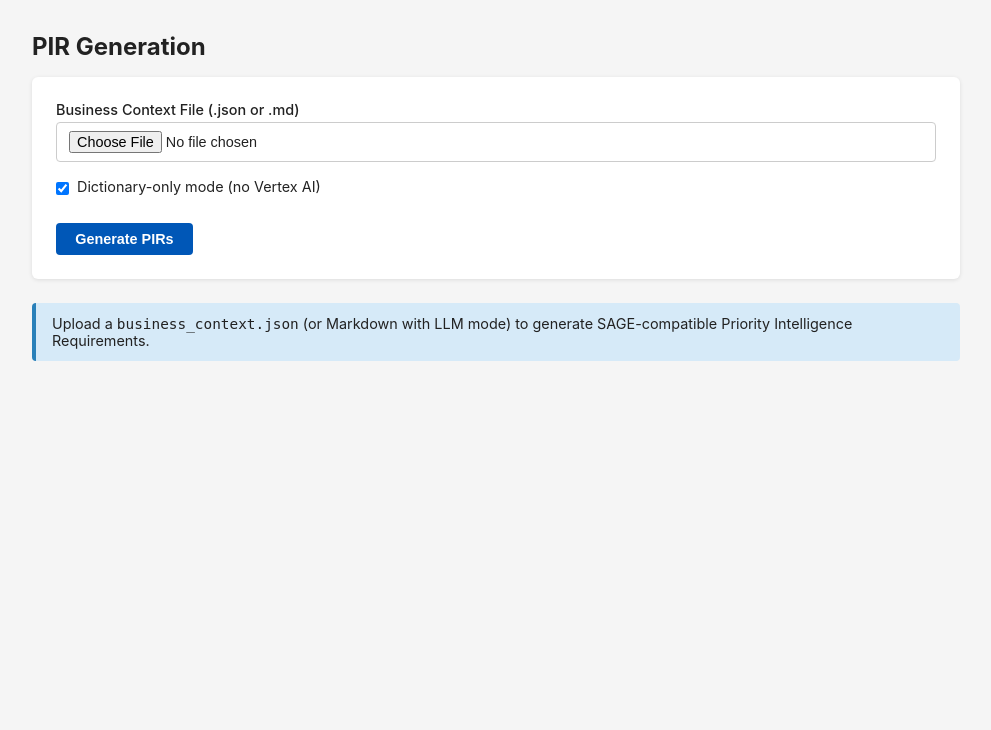
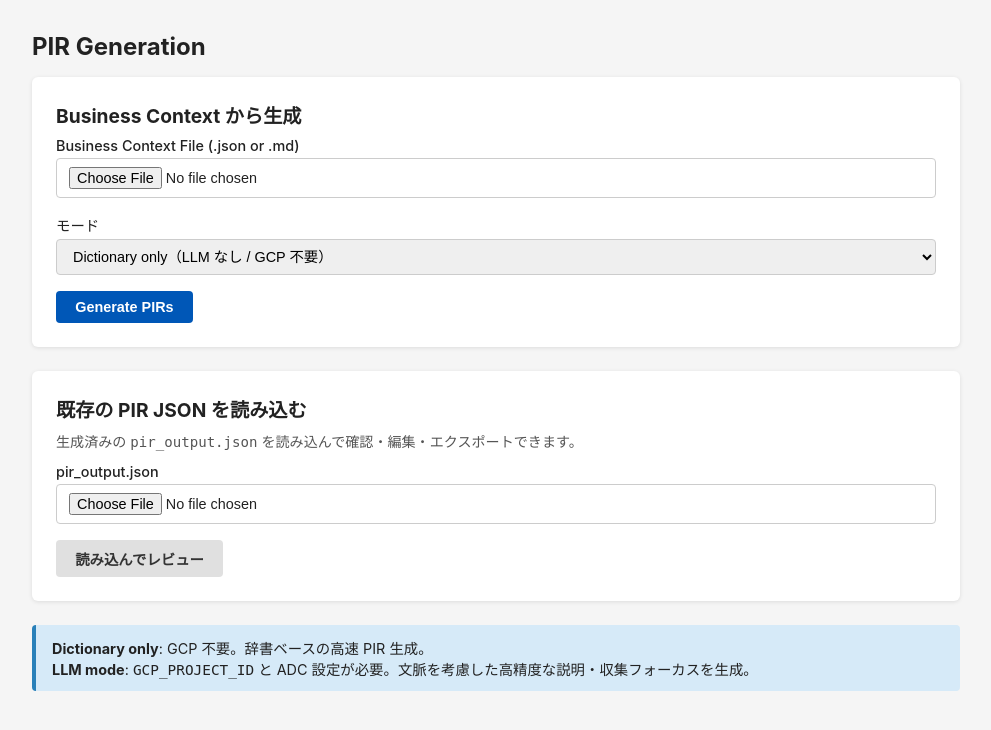
Before and after one commit to sw33t-b1u/beacon, a FastAPI app: page / in a window 1280 px wide. Shown: the part 45-775 px from the top of the page, without its empty margins (144-1135 px from the left). Run offline with FastAPI, Linux system fonts and the light colour scheme; some libraries are stand-ins or nearby versions.

Commit message:
updated bugs.

```diff
--- a/src/beacon/ingest/context_parser.py
+++ b/src/beacon/ingest/context_parser.py
@@ -47,7 +47,7 @@ def parse_markdown(
     return ctx
 
 
-def parse(source: str | Path, no_llm: bool = False) -> BusinessContext:
+def parse(source: str | Path, no_llm: bool = False, config=None) -> BusinessContext:
     """Dispatch to the appropriate parser based on file extension and flags."""
     path = Path(source) if not isinstance(source, Path) else source
 
@@ -57,6 +57,6 @@ def parse(source: str | Path, no_llm: bool = False) -> BusinessContext:
                 "Markdown input requires LLM processing (Phase 2). "
                 "Use a JSON file with --no-llm, or omit --no-llm to enable LLM support."
             )
-        return parse_markdown(path)
+        return parse_markdown(path, config=config)
 
     return parse_json(path)
--- a/src/beacon/web/app.py
+++ b/src/beacon/web/app.py
@@ -8,7 +8,7 @@ from contextlib import asynccontextmanager
 from pathlib import Path
 
 import structlog
-from fastapi import Cookie, FastAPI, File, Form, Request, UploadFile
+from fastapi import Cookie, FastAPI, File, Form, HTTPException, Request, UploadFile
 from fastapi.responses import JSONResponse, RedirectResponse, Response
 from fastapi.templating import Jinja2Templates
 
@@ -43,17 +43,22 @@ async def index(request: Request):
 async def generate(
     request: Request,
     context_file: UploadFile = File(...),
-    no_llm: bool = Form(default=True),
+    no_llm: str = Form(default="true"),
+    model_simple: str = Form(default=""),
+    model_medium: str = Form(default=""),
+    model_complex: str = Form(default=""),
 ):
     """Run PIR pipeline on uploaded business context file, store results in session."""
-    # Write uploaded file to a temp location
+    no_llm_bool = no_llm.lower() not in {"false", "0", "no"}
+    cfg = _build_config(model_simple, model_medium, model_complex)
+
     suffix = Path(context_file.filename or "ctx.json").suffix
     with tempfile.NamedTemporaryFile(suffix=suffix, delete=False) as tmp:
         tmp.write(await context_file.read())
         tmp_path = Path(tmp.name)
 
     try:
-        pirs, collection_plan_md = _run_pipeline(tmp_path, no_llm=no_llm)
+        pirs, collection_plan_md = _run_pipeline(tmp_path, no_llm=no_llm_bool, config=cfg)
     finally:
         tmp_path.unlink(missing_ok=True)
 
@@ -61,6 +66,36 @@ async def generate(
         "pirs": pirs,
         "collection_plan": collection_plan_md,
     }
+    session_id = create_session(session_data)
+
+    response = RedirectResponse(url="/review", status_code=303)
+    response.set_cookie("beacon_session", session_id, httponly=True, max_age=86400)
+    return response
+
+
+@app.post("/load")
+async def load_pir(
+    request: Request,
+    pir_file: UploadFile = File(...),
+):
+    """Load an existing pir_output.json into a session for review."""
+    raw = await pir_file.read()
+    try:
+        data = json.loads(raw)
+    except json.JSONDecodeError as exc:
+        raise HTTPException(status_code=400, detail=f"Invalid JSON: {exc}") from exc
+
+    if isinstance(data, dict):
+        # Accept both {"pirs": [...]} and bare list
+        pirs = data.get("pirs", [data]) if "pirs" in data else [data]
+    elif isinstance(data, list):
+        pirs = data
+    else:
+        raise HTTPException(
+            status_code=400, detail="pir_output.json must be a JSON array or object"
+        )
+
+    session_data = {"pirs": pirs, "collection_plan": ""}
     session_id = create_session(session_data)
 
     response = RedirectResponse(url="/review", status_code=303)
@@ -180,16 +215,22 @@ async def api_pir(beacon_session: str = Cookie(default="")):
 @app.post("/api/generate")
 async def api_generate(
     context_file: UploadFile = File(...),
-    no_llm: bool = Form(default=True),
+    no_llm: str = Form(default="true"),
+    model_simple: str = Form(default=""),
+    model_medium: str = Form(default=""),
+    model_complex: str = Form(default=""),
 ):
     """REST endpoint: run pipeline and return PIR JSON directly."""
+    no_llm_bool = no_llm.lower() not in {"false", "0", "no"}
+    cfg = _build_config(model_simple, model_medium, model_complex)
+
     suffix = Path(context_file.filename or "ctx.json").suffix
     with tempfile.NamedTemporaryFile(suffix=suffix, delete=False) as tmp:
         tmp.write(await context_file.read())
         tmp_path = Path(tmp.name)
 
     try:
-        pirs, collection_plan_md = _run_pipeline(tmp_path, no_llm=no_llm)
+        pirs, collection_plan_md = _run_pipeline(tmp_path, no_llm=no_llm_bool, config=cfg)
     finally:
         tmp_path.unlink(missing_ok=True)
 
@@ -201,7 +242,21 @@ async def api_generate(
 # ---------------------------------------------------------------------------
 
 
-def _run_pipeline(context_path: Path, *, no_llm: bool) -> tuple[list[dict], str]:
+def _build_config(model_simple: str, model_medium: str, model_complex: str):
+    """Build a Config with optional model overrides. Falls back to env-var defaults."""
+    from beacon.config import load_config  # noqa: PLC0415
+
+    cfg = load_config()
+    if model_simple:
+        cfg.llm_model_simple = model_simple
+    if model_medium:
+        cfg.llm_model_medium = model_medium
+    if model_complex:
+        cfg.llm_model_complex = model_complex
+    return cfg
+
+
+def _run_pipeline(context_path: Path, *, no_llm: bool, config=None) -> tuple[list[dict], str]:
     """Execute the BEACON pipeline and return (pirs_as_dicts, collection_plan_markdown)."""
     from beacon.analysis.asset_mapper import load_asset_tags, map_asset_tags  # noqa: PLC0415
     from beacon.analysis.element_extractor import extract  # noqa: PLC0415
@@ -213,15 +268,17 @@ def _run_pipeline(context_path: Path, *, no_llm: bool) -> tuple[list[dict], str]
 
     use_llm = not no_llm
 
-    ctx = parse(context_path, no_llm=no_llm)
+    ctx = parse(context_path, no_llm=no_llm, config=config)
     taxonomy = load_taxonomy(None)
     asset_tags_dict = load_asset_tags(None)
 
     elements = extract(ctx)
     asset_tag_list = map_asset_tags(elements, asset_tags_dict)
-    threat = map_threats(elements, taxonomy, use_llm=use_llm)
-    risk = score(elements, threat, use_llm=use_llm)
-    pirs = build_pirs(elements, threat, risk, asset_tag_list, asset_tags_dict, use_llm=use_llm)
+    threat = map_threats(elements, taxonomy, use_llm=use_llm, config=config)
+    risk = score(elements, threat, use_llm=use_llm, config=config)
+    pirs = build_pirs(
+        elements, threat, risk, asset_tag_list, asset_tags_dict, use_llm=use_llm, config=config
+    )
 
     plan = build_collection_plan(elements, threat, risk, pirs)
     # Render to markdown string (reuse write helper by capturing output)
--- a/src/beacon/web/templates/index.html
+++ b/src/beacon/web/templates/index.html
@@ -2,21 +2,81 @@
 {% block title %}BEACON — Generate PIR{% endblock %}
 {% block content %}
 <h1>PIR Generation</h1>
+
 <div class="card">
+  <h2 style="margin-top:0;">Business Context から生成</h2>
   <form action="/generate" method="post" enctype="multipart/form-data">
     <div style="margin-bottom:1rem;">
       <label for="context_file">Business Context File (.json or .md)</label>
       <input type="file" id="context_file" name="context_file" accept=".json,.md" required>
     </div>
-    <div style="margin-bottom:1.5rem; display:flex; align-items:center; gap:0.5rem;">
-      <input type="checkbox" id="no_llm" name="no_llm" value="true" checked>
-      <label for="no_llm" style="display:inline; font-weight:normal;">Dictionary-only mode (no Vertex AI)</label>
+    <div style="margin-bottom:1rem;">
+      <label for="no_llm">モード</label>
+      <select id="no_llm" name="no_llm" onchange="toggleModelOptions(this)">
+        <option value="true" selected>Dictionary only（LLM なし / GCP 不要）</option>
+        <option value="false">LLM mode（GCP 必要・高精度）</option>
+      </select>
+    </div>
+    <div id="model_options" style="display:none; background:#f5f8ff; border:1px solid #d0dff5; border-radius:4px; padding:1rem; margin-bottom:1rem;">
+      <p style="font-size:0.83rem; color:#555; margin-bottom:0.75rem;">
+        使用モデルを選択（空白 = <code>.env</code> のデフォルト値）
+      </p>
+      <div style="display:grid; grid-template-columns:1fr 1fr 1fr; gap:0.75rem;">
+        <div>
+          <label for="model_simple">Simple タスク<br><small style="font-weight:normal; color:#777;">（Markdown 解析など）</small></label>
+          <select id="model_simple" name="model_simple">
+            <option value="">.env デフォルト</option>
+            <option value="gemini-2.5-flash-lite">gemini-2.5-flash-lite</option>
+            <option value="gemini-2.5-flash">gemini-2.5-flash</option>
+            <option value="gemini-2.5-pro">gemini-2.5-pro</option>
+          </select>
+        </div>
+        <div>
+          <label for="model_medium">Medium タスク<br><small style="font-weight:normal; color:#777;">（PIR テキスト拡充）</small></label>
+          <select id="model_medium" name="model_medium">
+            <option value="">.env デフォルト</option>
+            <option value="gemini-2.5-flash-lite">gemini-2.5-flash-lite</option>
+            <option value="gemini-2.5-flash">gemini-2.5-flash</option>
+            <option value="gemini-2.5-pro">gemini-2.5-pro</option>
+          </select>
+        </div>
+        <div>
+          <label for="model_complex">Complex タスク<br><small style="font-weight:normal; color:#777;">（脅威推論補完）</small></label>
+          <select id="model_complex" name="model_complex">
+            <option value="">.env デフォルト</option>
+            <option value="gemini-2.5-flash-lite">gemini-2.5-flash-lite</option>
+            <option value="gemini-2.5-flash">gemini-2.5-flash</option>
+            <option value="gemini-2.5-pro">gemini-2.5-pro</option>
+          </select>
+        </div>
+      </div>
     </div>
     <button type="submit" class="btn btn-primary">Generate PIRs</button>
   </form>
 </div>
+
+<div class="card">
+  <h2 style="margin-top:0;">既存の PIR JSON を読み込む</h2>
+  <p style="font-size:0.88rem; color:#555; margin-bottom:0.75rem;">
+    生成済みの <code>pir_output.json</code> を読み込んで確認・編集・エクスポートできます。
+  </p>
+  <form action="/load" method="post" enctype="multipart/form-data">
+    <div style="margin-bottom:1rem;">
+      <label for="pir_file">pir_output.json</label>
+      <input type="file" id="pir_file" name="pir_file" accept=".json" required>
+    </div>
+    <button type="submit" class="btn btn-secondary">読み込んでレビュー</button>
+  </form>
+</div>
+
 <div class="alert alert-info">
-  Upload a <code>business_context.json</code> (or Markdown with LLM mode) to generate
-  SAGE-compatible Priority Intelligence Requirements.
+  <strong>Dictionary only</strong>: GCP 不要。辞書ベースの高速 PIR 生成。<br>
+  <strong>LLM mode</strong>: <code>GCP_PROJECT_ID</code> と ADC 設定が必要。文脈を考慮した高精度な説明・収集フォーカスを生成。
 </div>
+
+<script>
+function toggleModelOptions(sel) {
+  document.getElementById('model_options').style.display = sel.value === 'false' ? 'block' : 'none';
+}
+</script>
 {% endblock %}
```
Also changed, not shown: README.ja.md (+2 -11 lines), docs/ja/setup.md (+8 -0 lines), docs/setup.md (+8 -0 lines), README.md.
